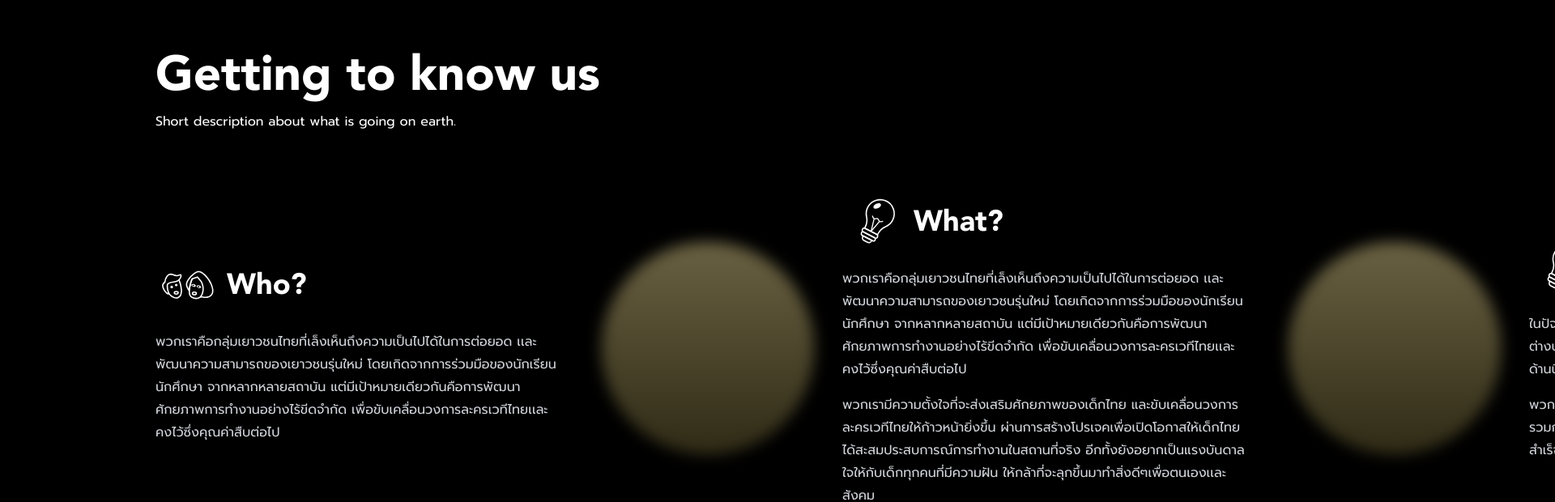
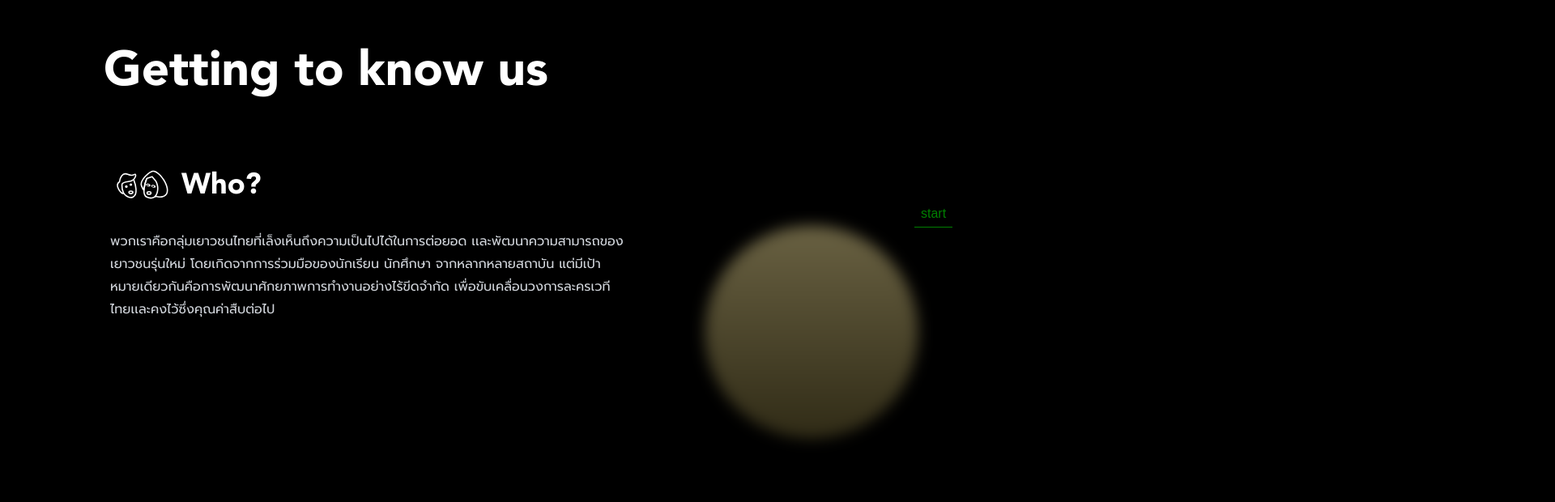
Before and after one commit to thecomingofstages/website, a Next.js app: page /home in a window 1280 px wide. Shown: the part 920-1540 px from the top of the page at 81% size, 1920 px wide, since content can reach past the window. Built offline with nearby package versions, Linux system fonts and the light colour scheme; a web font is replaced by a local one.

Commit message:
scrollable section

```diff
--- a/app/globals.css
+++ b/app/globals.css
@@ -41,3 +41,13 @@
     @apply border-border;
   }
 }
+
+@layer utilities {
+  .scrollbar-hidden {
+    scrollbar-width: none;
+    -ms-overflow-style: none;
+  }
+  .scrollbar-hidden::-webkit-scrollbar {
+    display: none;
+  }
+}
--- a/app/home/sections/Know.tsx
+++ b/app/home/sections/Know.tsx
@@ -1,18 +1,12 @@
 "use client";
 
-import React, { MutableRefObject, useEffect, useRef } from "react";
+import React, { useRef } from "react";
 
 import { useGSAP } from "@gsap/react";
-import gsap from "gsap";
-import ScrollToPlugin from "gsap/ScrollToPlugin";
-import { ScrollTrigger } from "gsap/ScrollTrigger";
 
-import {
-  AskIcon,
-  BusinessIcon,
-  CharacterHighlight,
-  PeopleIcon,
-} from "../graphics/know";
+import { gsap } from "@/lib/gsap";
+
+import { BusinessIcon, CharacterHighlight, PeopleIcon } from "../graphics/know";
 import { Section } from "./base";
 
 const DetailSection = ({
@@ -25,17 +19,12 @@ const DetailSection = ({
   Icon: React.FC<{ className: string }>;
 }) => {
   return (
-    <div className="flex w-screen flex-col md:flex-row py-4 items-center justify-cente gap-8">
-      <div className="flex flex-col gap-4 flex-grow max-w-xl w-full md:w-[500px]">
+    <div className="flex flex-col gap-4 flex-grow max-w-xl min-w-fit px-2">
       <h3 className="text-4xl font-bold font-head inline-flex items-center gap-2">
         <Icon className="w-20 h-20 text-white" />
         {title}
       </h3>
       {children}
-      </div>
-      <div className="flex-grow flex justify-end">
-        <CharacterHighlight className="w-[300px]" />
-      </div>
     </div>
   );
 };
@@ -58,10 +47,7 @@ interface StaticData_i {
 export const GettingToKnowUsSection = () => {
   // Ref for use in gsap!
   const wrapper = useRef<HTMLElement | null>(null);
-  const sectionRef = useRef<HTMLElement>(
-    null
-  ) as MutableRefObject<HTMLDivElement>;
-  gsap.registerPlugin(ScrollTrigger);
+  const sectionRef = useRef<HTMLDivElement>(null);
 
   const StaticData: StaticData_i[] = [
     {
@@ -113,44 +99,40 @@ export const GettingToKnowUsSection = () => {
     },
   ];
 
-  useEffect(() => {
-    const pin = gsap.fromTo(
+  useGSAP(() => {
+    gsap.fromTo(
       sectionRef.current,
       {
         translateX: 0,
       },
       {
-        translateX: "-1800px",
-        ease: "none",
-        duration: 1,
-
+        translateX: "-210%",
         scrollTrigger: {
           trigger: wrapper.current,
-          start: "center center",
-          end: () => "+=300",
+          start: "center center-=125px",
+          end: "bottom top+=100px",
           scrub: 0.6,
-          pin: true,
-          // markers: true
+          snap: [-0.1, 0, 0.29, 0.9],
+          pin: wrapper.current,
+          markers: true,
         },
       }
     );
-
-    return () => {
-      pin.kill();
-    };
-  }, []);
+  });
 
   return (
-    <div id="know-us">
+    <div id="know-us" className=" max-w-[100vw]">
       <Section
         ref={wrapper}
         className="flex flex-col flex-grow gap-6 justify-center relative"
       >
-        <div className="flex flex-col gap-4 pt-36 pb-8 top-0 bg-black">
+        <div className="flex flex-col gap-4 pt-36 pb-8 bg-black">
           <h2 className="text-6xl font-bold font-head">Getting to know us</h2>
-          <p>Short description about what is going on earth.</p>
         </div>
-        <div ref={sectionRef} className="flex gap-4">
+        <div className="flex w-full flex-1 gap-4">
+          <div className="flex flex-col md:flex-row py-4 items-center justify-center gap-8 max-w-full">
+            <div className="overflow-x-auto h-full scrollbar-hidden basis-2/3">
+              <div ref={sectionRef} className="flex flex-row w-full gap-8">
                 {StaticData.map((data: StaticData_i, idx: number) => (
                   <DetailSection key={idx} title={data.title} Icon={data.Icon}>
                     {data.description.map((desc, index) => (
@@ -159,6 +141,12 @@ export const GettingToKnowUsSection = () => {
                   </DetailSection>
                 ))}
               </div>
+            </div>
+            <div className="flex-shrink-0 flex-grow flex justify-end basis-1/3">
+              <CharacterHighlight className="w-[300px]" />
+            </div>
+          </div>
+        </div>
       </Section>
     </div>
   );
--- a/app/home/sections/base.tsx
+++ b/app/home/sections/base.tsx
@@ -23,10 +23,11 @@ function SectionWithRef<C extends React.ElementType = "div">(
   return (
     <section
       className={`h-full min-h-screen w-full flex items-center justify-center${getClassName("wrapper")}`}
+      // ref is assigned to the section wrapper element, to handle scroll trigger
+      ref={ref}
     >
       <Component
-        ref={ref}
-        className={`w-full max-w-5xl px-8 md:px-16 py-8${getClassName("content")}`}
+        className={`w-full max-w-6xl px-8 md:px-16 py-8${getClassName("content")}`}
         {...props}
       >
         {children}
--- /dev/null
+++ b/lib/gsap.ts
@@ -0,0 +1,7 @@
+import gsap from "gsap";
+import { ScrollTrigger } from "gsap/ScrollTrigger";
+
+if (typeof window !== "undefined") {
+  gsap.registerPlugin(ScrollTrigger);
+}
+export { gsap, ScrollTrigger };
```
Lines whose indentation alone changed are shown as unchanged.
